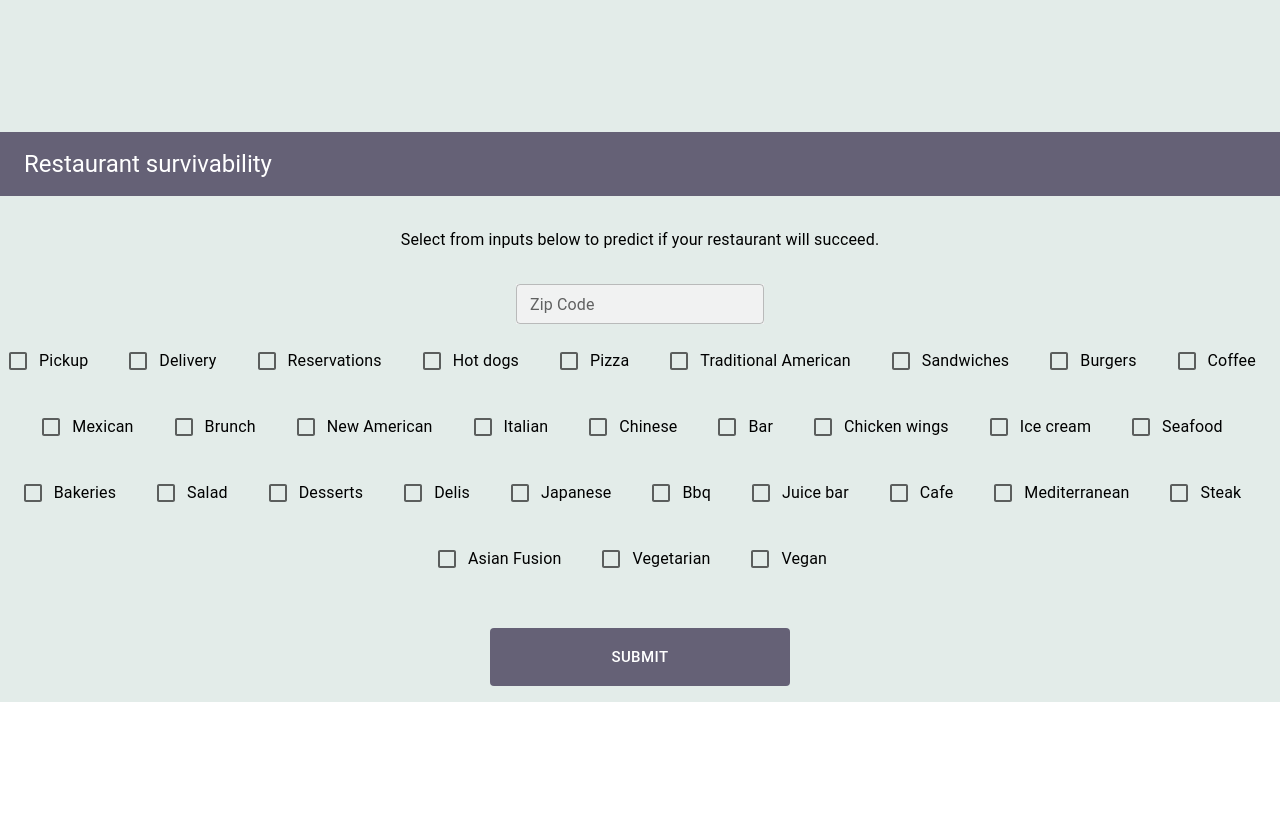
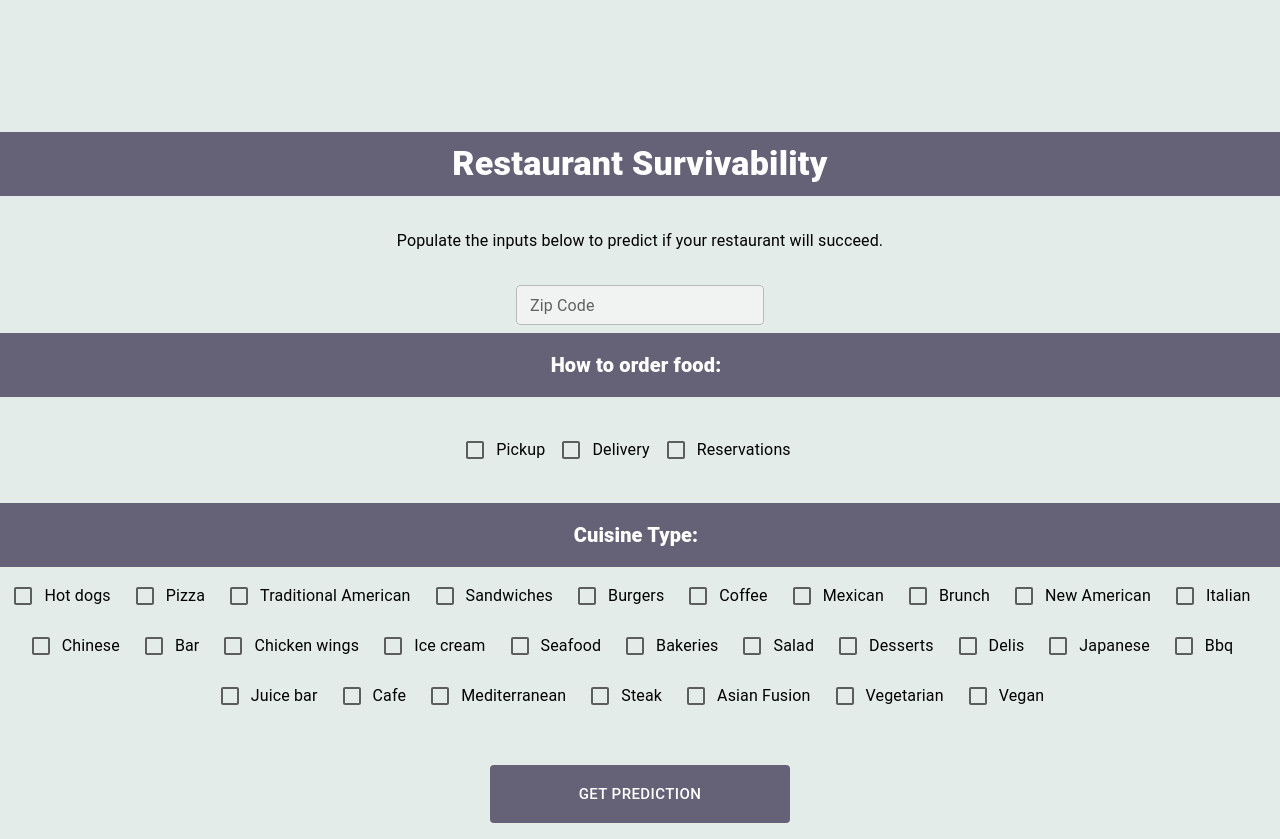
Before and after one commit to katydidknot/qua-foodies, a React (Create React App) app in the folder CODE/: page / in a window 1280 px wide. Shown: the part 760-1599 px from the top of the page. Before the commit the page ends 1462 px from the top, so only its background shows below. Built offline with nearby package versions, Linux system fonts and the light colour scheme; no server answers.

Commit message:
Add sections for ui

```diff
--- a/CODE/src/App.tsx
+++ b/CODE/src/App.tsx
@@ -197,11 +197,10 @@ function App() {
                             titleColor={"#530018"}></Choropleth>
                 {/*<BarChart data={openingHeatMapData}></BarChart>*/}
                 <Grid container>
-                    <Grid container direction={"row"} justifyContent={"space-evenly"} alignItems={"space-between"}>
                     <Toolbar sx={{backgroundColor: "#656176", color: "white", width: "100%"}}>
-                            <Typography variant={"h5"}>Restaurant survivability </Typography>
+                        <Grid item xs={12}><Typography variant={"h4"} sx={{fontWeight: "800"}}>Restaurant Survivability</Typography></Grid>
                     </Toolbar>
-                    </Grid>
+
                     <Divider></Divider>
                     <Grid item xs={12} md={4}></Grid>
                     <Grid item xs={12} md={4}>
@@ -210,7 +209,7 @@ function App() {
                     <Grid item xs={12} md={4}></Grid>
                     <Grid container direction={"row"} justifyContent={"space-evenly"} alignItems={"space-between"}>
                         <Grid item md={12} sx={{padding: "2rem"}}>
-                            <Typography variant={"body1"}>Select from inputs below to predict if your restaurant will
+                            <Typography variant={"body1"}>Populate the inputs below to predict if your restaurant will
                                 succeed.</Typography>
                         </Grid>
                         <Grid container justifyContent={"center"}>
@@ -241,9 +240,32 @@ function App() {
                             </Grid>
                         </Grid>
 
-                        <Grid container justifyContent="center" spacing={3}>
-
-                            {Features.map(i => (<Grid key={i.name} item><FormGroup>
+                        <Grid container justifyContent="center" spacing={1}>
+                            <Toolbar sx={{backgroundColor: "#656176", color: "white", width: "100%"}}>
+                                <Grid item xs={12}><Typography variant={"h6"} sx={{fontWeight: "800"}}>How to order
+                                    food:</Typography></Grid>
+                            </Toolbar>
+                            <Grid container justifyContent={"center"} sx={{margin: "2rem"}}>
+                                {Features.filter(i => i.name === "pickup" || i.name === "delivery" || i.name === "reservations").map(i => (
+                                    <FormGroup row={true} key={i.name}>
+                                        <FormControlLabel
+                                            control={<Checkbox
+                                                checked={Object.entries(predictionRequest).filter(p => p[0] === i.name)?.[0]?.[1] === 1}
+                                                onChange={(val) => {
+                                                    const toggled = val.target.checked
+                                                    console.log(val.target.checked)
+                                                    // @ts-ignore
+                                                    predictionRequest[i.name as keyof PredictionRequest] = toggled ? 1 : 0
+                                                    setPredictionRequest({...predictionRequest,})
+                                                }}
+                                            />} label={i.value}/>
+                                    </FormGroup>))}
+                            </Grid>
+                            <Toolbar sx={{backgroundColor: "#656176", color: "white", width: "100%"}}>
+                                <Grid item xs={12}><Typography variant={"h6"} sx={{fontWeight: "800", }}>Cuisine Type:</Typography></Grid>
+                            </Toolbar>
+                            {Features.filter(i => i.name !== "pickup" && i.name !== "delivery" && i.name !== "reservations").map(i => (
+                                <Grid key={i.name} item><FormGroup>
                                     <FormControlLabel control={<Checkbox
                                         checked={Object.entries(predictionRequest).filter(p => p[0] === i.name)?.[0]?.[1] === 1}
                                         onChange={(val) => {
@@ -267,7 +289,7 @@ function App() {
                                     marginBottom: "1rem",
                                     backgroundColor: "#656176",
                                     color: "white",
-                                }}>Submit</Button>
+                                }}>Get Prediction</Button>
                         </Grid>
                     </Grid>
                 </Grid>
```
Also changed, not shown: 1 other file (tests, documents, lock files or other folders). Lines whose indentation alone changed are shown as unchanged.
